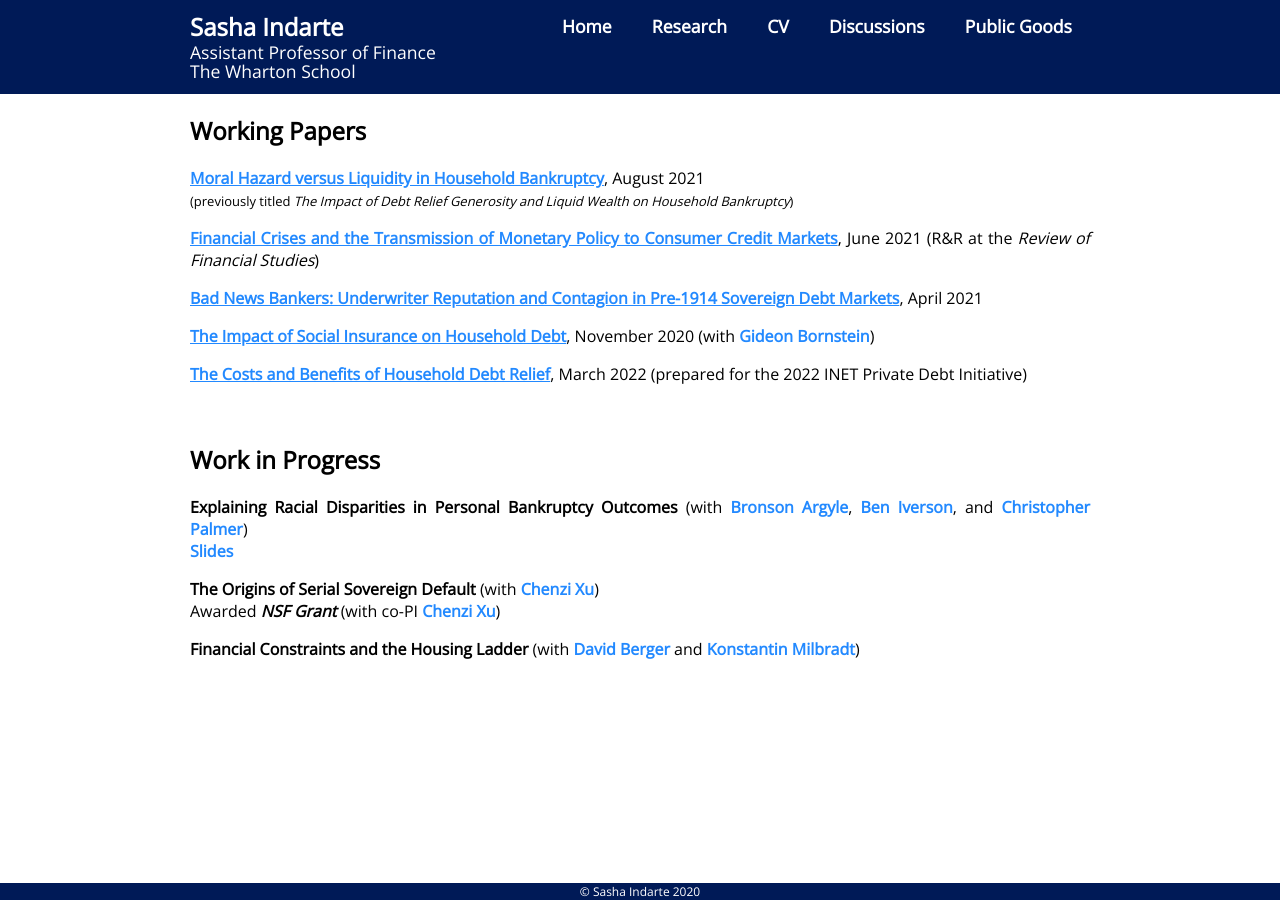
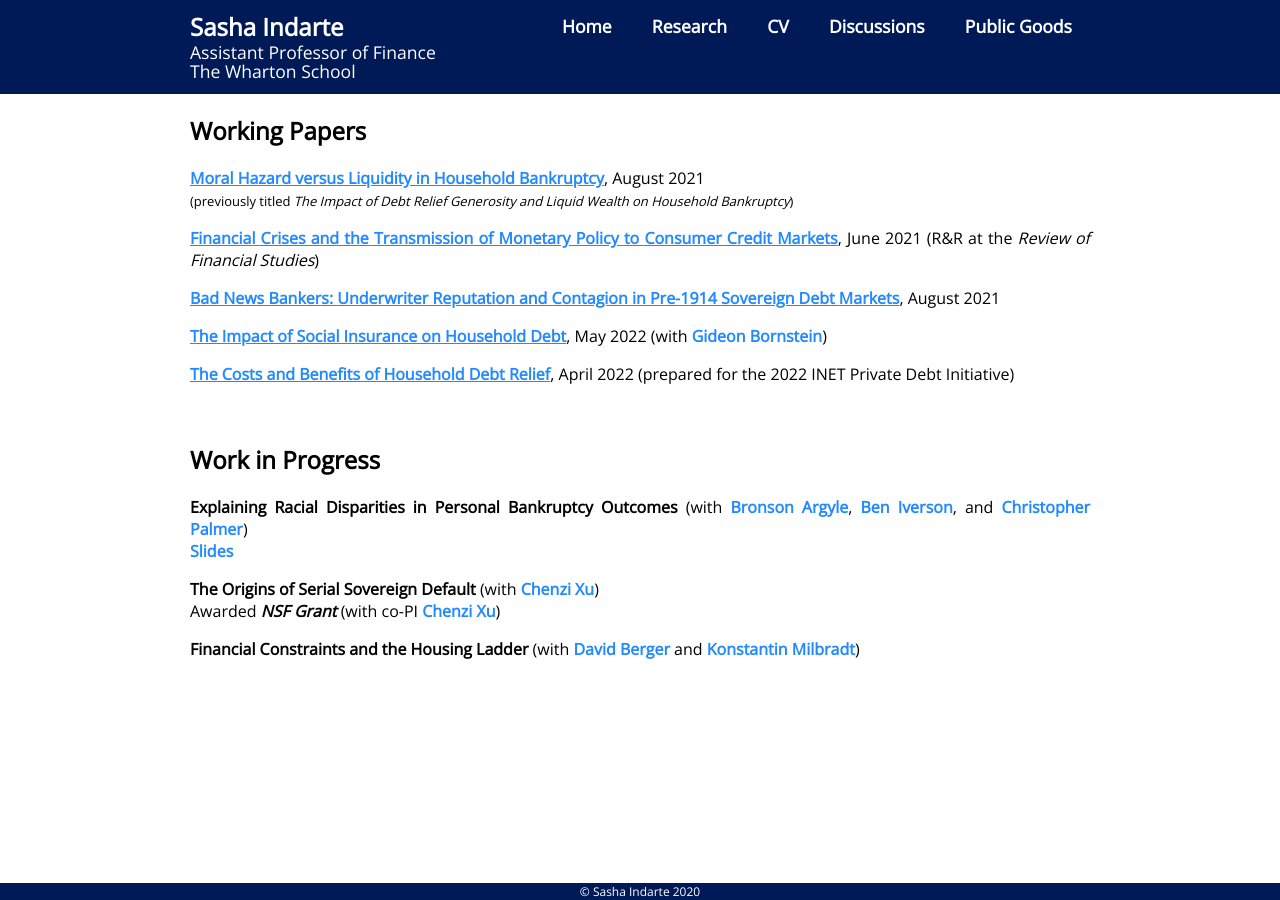
Before and after one commit to sashaindarte/sashaindarte.github.io, a Jekyll site: the page built from research/index.html, in a window 1280 px wide. Built offline with Jekyll 4.4.1, drawn with Linux system fonts in a browser that asks for light colours.

Commit message:
fixed dates

```diff
--- a/research/index.html
+++ b/research/index.html
@@ -18,15 +18,15 @@ title: Sasha Indarte - Research
 		</p>
 
 		<p align="justify"> <a href = "/research/bad_news_bankers_SI.pdf">
-			<u><b>Bad News Bankers: Underwriter Reputation and Contagion in Pre-1914 Sovereign Debt Markets</b></u></a>, April 2021
+			<u><b>Bad News Bankers: Underwriter Reputation and Contagion in Pre-1914 Sovereign Debt Markets</b></u></a>, August 2021
 		</p>
 
 		<p align="justify"> <a href = "/research/BI_social_ins_debt.pdf">
-			<u><b>The Impact of Social Insurance on Household Debt</b></u></a>, November 2020 (with <a href="http://www.gideon-bornstein.com/home">Gideon Bornstein</a>)
+			<u><b>The Impact of Social Insurance on Household Debt</b></u></a>, May 2022 (with <a href="http://www.gideon-bornstein.com/home">Gideon Bornstein</a>)
 		</p>
 
 		<p align="justify"> <a href = "/research/si_INET_debt_relief.pdf">
-			<u><b>The Costs and Benefits of Household Debt Relief</b></u></a>, March 2022 (prepared for the 2022 INET Private Debt Initiative)
+			<u><b>The Costs and Benefits of Household Debt Relief</b></u></a>, April 2022 (prepared for the 2022 INET Private Debt Initiative)
 		</p>
 
 		<br>
```
